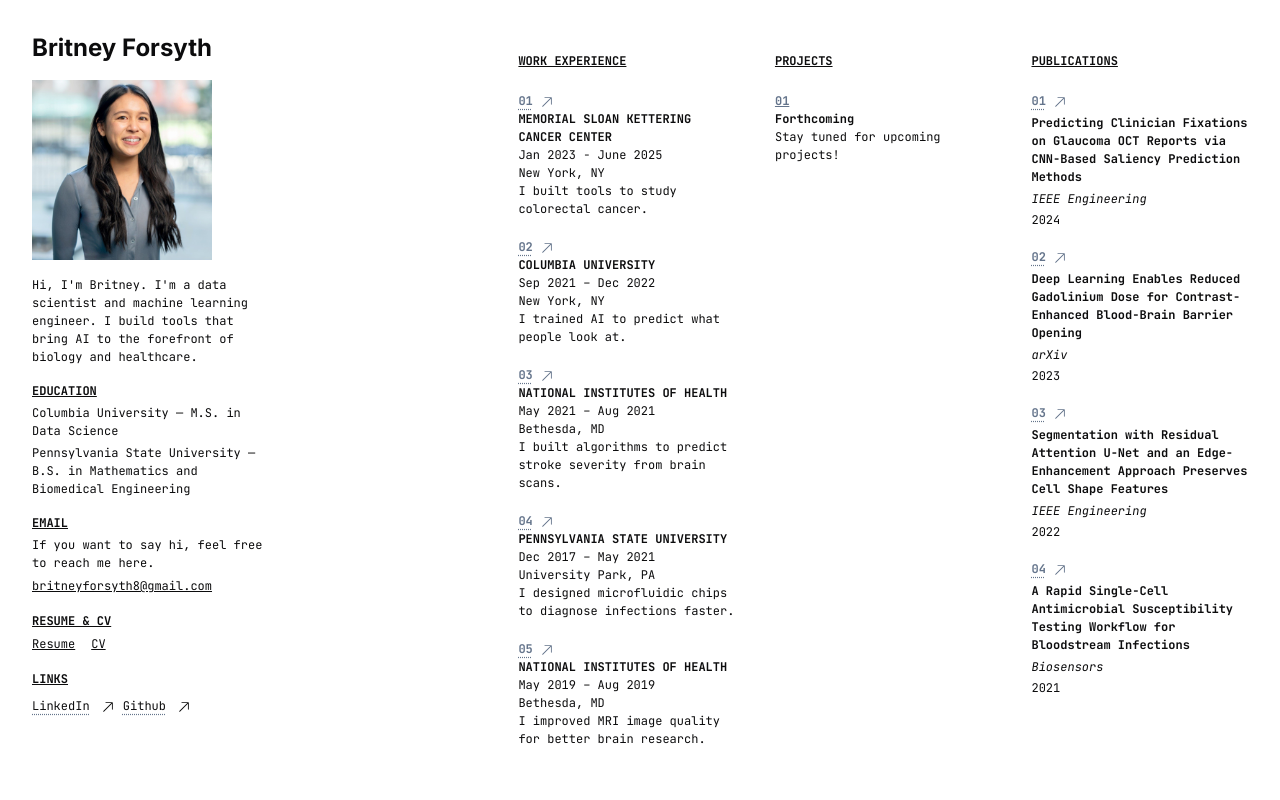
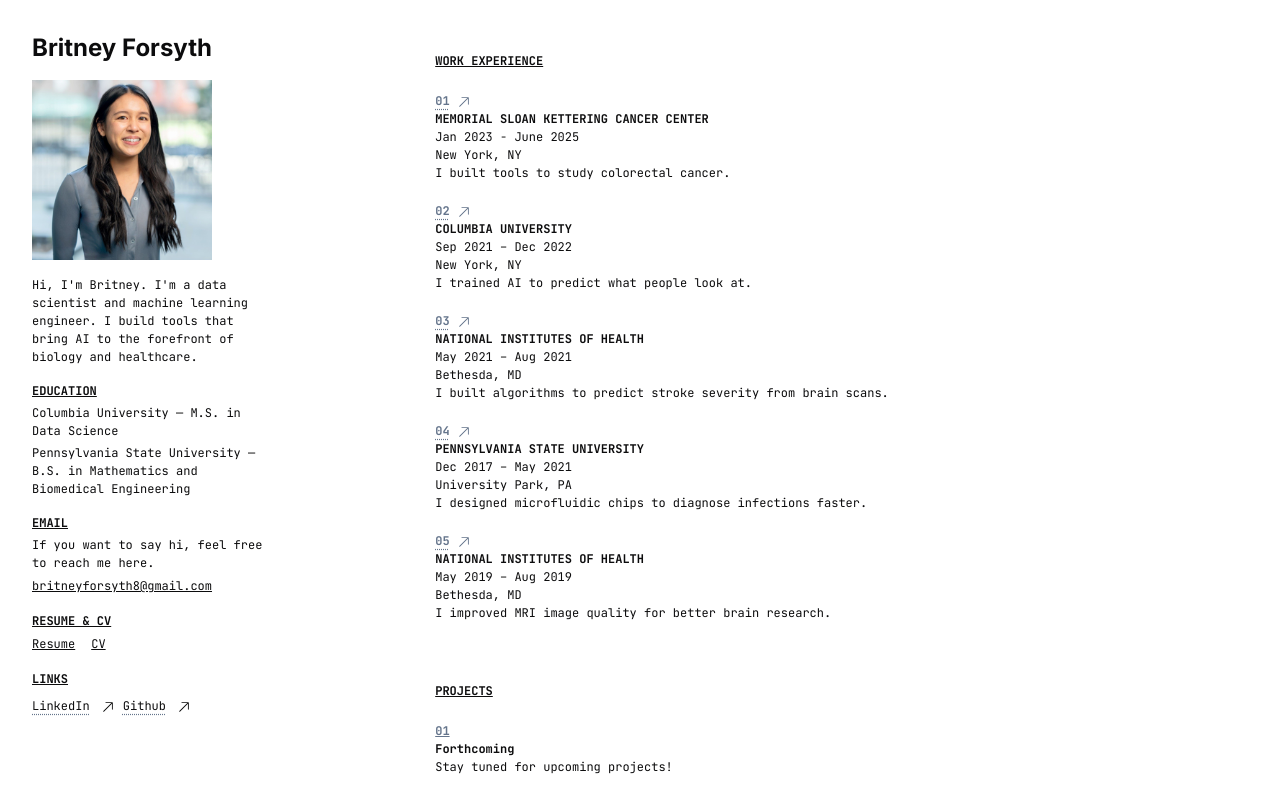
Before and after one commit to britneyf/britneyf.github.io, a Next.js app: page / in a window 1280 px wide. Shown: the top 800 px of the page. Built offline with nearby package versions, Linux system fonts and the light colour scheme; a web font is replaced by a local one.

Commit message:
Update layout: combine columns and improve spacing

```diff
--- a/src/components/Home/Home.tsx
+++ b/src/components/Home/Home.tsx
@@ -1,3 +1,4 @@
+import React from "react";
 import Intro from "./Intro";
 import Past from "./Past/Past";
 import Publications from "./Publications/Publications";
@@ -6,7 +7,7 @@
 export default function Home() {
 	return (
 		<main className="flex min-h-screen flex-col items-center justify-between p-20 sm:p-8">
-			<div className="z-10 w-full max-w-7xl items-start justify-between sm:flex">
+			<div className="z-10 w-full max-w-7xl items-start justify-between sm:flex sm:gap-20">
 				<div className="sm:w-1/5 max-w-xs pb-20 sm:sticky sm:top-0">
 					<Intro />
 				</div>
@@ -14,7 +15,7 @@
 				<div
 					className="sm:invisible sm:w-0 sm:mt-0 sm:mb-0 -mt-10 mb-10 w-full border-b border-slate-500"
 				/>
-				<div className="grid text-left sm:mb-0 sm:w-3/5 xs:grid-cols-3 gap-10">
+				<div className="flex flex-col text-left sm:mb-0 flex-1 gap-10">
 					<WorkExperience />
 					<Past />
 					<Publications />
--- a/src/components/Home/Past/Past.tsx
+++ b/src/components/Home/Past/Past.tsx
@@ -4,7 +4,7 @@
 
 const Past = () => {
 	return (
-		<div className="body md:space-y-15 space-y-5 pt-5 max-w-xs">
+		<div className="body md:space-y-15 space-y-5 pt-5">
 			{/* header for mobile (delayed) */}
 			<div className="sm:invisible sm:-mt-5 h-0">
 				<p className="font-bold underline">PROJECTS</p>
--- a/src/components/Home/Publications/Publications.tsx
+++ b/src/components/Home/Publications/Publications.tsx
@@ -29,7 +29,7 @@
 
 const Publications = () => {
 	return (
-		<div className='body md:space-y-15 space-y-5 pt-5 max-w-xs'>
+		<div className='body md:space-y-15 space-y-5 pt-5'>
 			{/* header for mobile (delayed) */}
 			<div className='sm:invisible sm:-mt-5 h-0'>
 				<p className="font-bold underline">PUBLICATIONS</p>
--- a/src/components/Home/WorkExperience/WorkExperience.tsx
+++ b/src/components/Home/WorkExperience/WorkExperience.tsx
@@ -2,7 +2,7 @@
 
 const WorkExperience = () => {
 	return (
-		<div className="body md:space-y-15 space-y-5 pt-5 max-w-xs">
+		<div className="body md:space-y-15 space-y-5 pt-5">
 			{/* header for mobile (delayed) */}
 			<div className="sm:invisible sm:-mt-5 h-0">
 				<p className="font-bold underline">WORK EXPERIENCE</p>
```
Also changed, not shown: package.json (+4 -4 lines), 1 other file (tests, documents, lock files or other folders).
